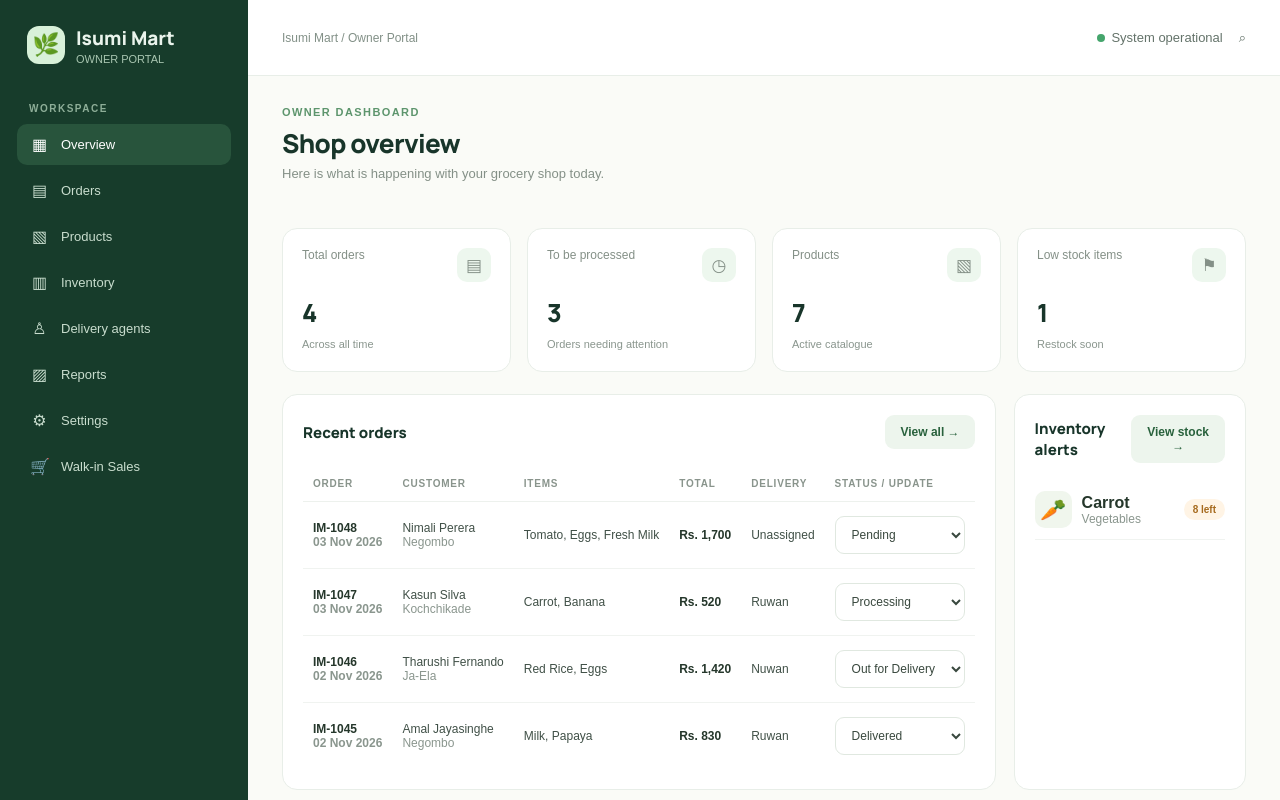
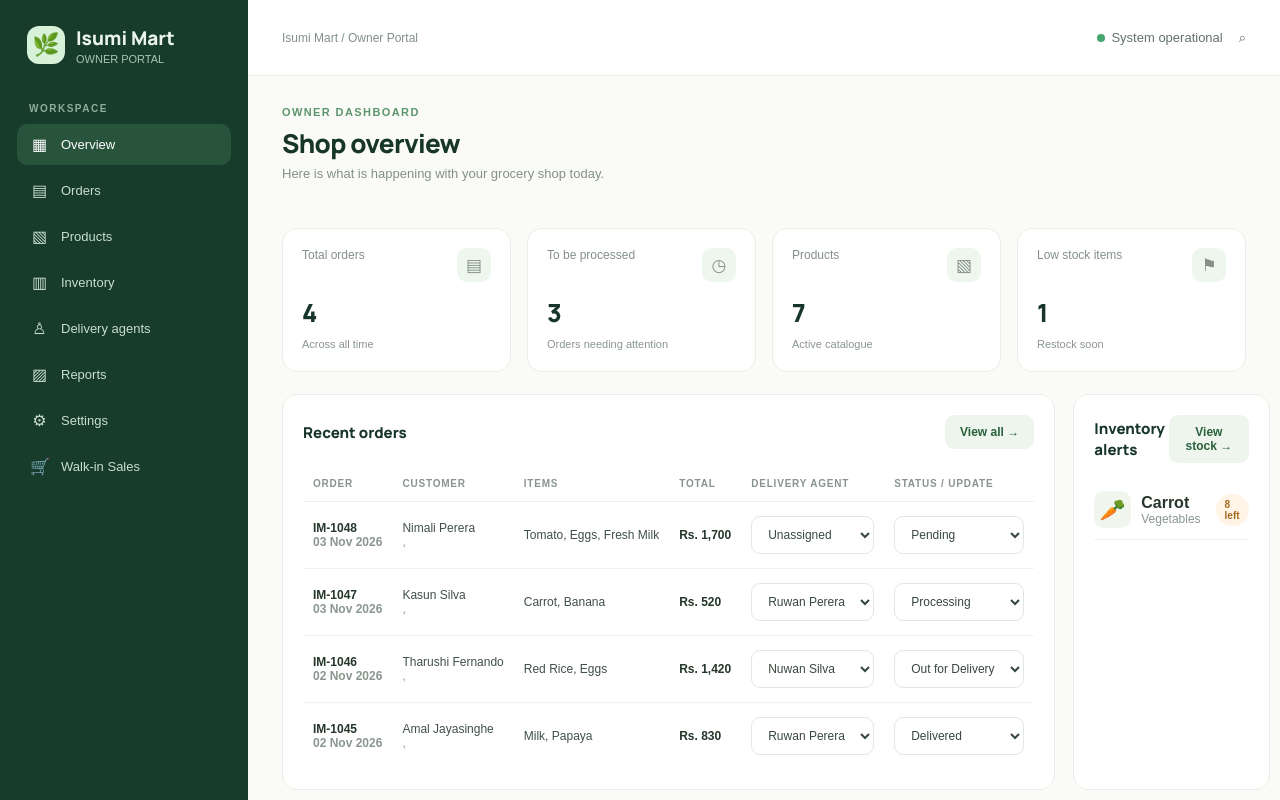
Before and after one commit to ISUMI-MART/Isumi_mart, a React app in the folder frontend/: page /owner in a window 1280 px wide. Shown: the top 800 px of the page. Built offline with nearby package versions, Linux system fonts and the light colour scheme; the HTML template or start-up script is replaced by a standard one.

Commit message:
feat: Enhance delivery agent assignment and order management in Owner portal

```diff
--- a/frontend/src/App.jsx
+++ b/frontend/src/App.jsx
@@ -1,79 +1,3 @@
-// import { Routes, Route } from "react-router-dom";
-// import './App.css';
-
-// // Import your pages from the pages folder
-// import { useState } from "react";
-// import Home from "./pages/Home";
-// import Products from "./pages/Products";
-// import ProductDetails from "./pages/ProductDetails";
-// import Cart from "./pages/Cart";
-// import CheckoutAddress from "./pages/CheckoutAddress";
-// import CheckoutSummary from "./pages/CheckoutSummary";
-// import OrderConfirmation from "./pages/OrderConfirmation";
-
-// // Import layout components if needed
-// import Navbar from "./components/Navbar";
-// import Footer from "./components/Footer";
-
-
-
-// function App() {
-
-//   const [cart, setCart] = useState([]);
-
-//   const addToCart = (product) => {
-//     setCart((prevCart) => {
-//       const existingItem = prevCart.find(
-//         (item) => item.id === product.id
-//       );
-
-//       if (existingItem) {
-//         return prevCart.map((item) =>
-//           item.id === product.id
-//             ? { ...item, quantity: item.quantity + 1 }
-//             : item
-//         );
-//       }
-
-//       return [...prevCart, { ...product, quantity: 1 }];
-//     });
-//   };
-
-//   const removeFromCart = (id) => {
-//     setCart((prevCart) =>
-//       prevCart.filter((item) => item.id !== id)
-//     );
-//   };
-
-//   const updateQuantity = (id, quantity) => {
-//     if (quantity < 1) return;
-
-//     setCart((prevCart) =>
-//       prevCart.map((item) =>
-//         item.id === id ? { ...item, quantity } : item
-//       )
-//     );
-//   };
-//   return (
-//     <>
-//       <Navbar />
-//       <Routes>
-//         <Route path="/" element={<Home addToCart={addToCart} />} />
-//         <Route path="/products" element={<Products addToCart={addToCart} />} />
-//         <Route path="/products/:id" element={<ProductDetails addToCart={addToCart} />} />
-//         <Route path="/cart" element={<Cart cart={cart} removeFromCart={removeFromCart} updateQuantity={updateQuantity}/>} />
-//         <Route path="/checkout/address" element={<CheckoutAddress />} />
-//         <Route path="/checkout/summary" element={<CheckoutSummary />} />
-//         <Route path="/order-confirmation" element={<OrderConfirmation />} />
-//       </Routes>
-//       <Footer />
-//     </>
-//   );
-// }
-
-// export default App;
-
-
 import { Routes, Route, Outlet, useNavigate } from "react-router-dom";
 import { useState } from "react";
 import "./App.css";
@@ -168,8 +92,6 @@ const [agentId, setAgentId] = useState(
   const [deliveryOrders, setDeliveryOrders] = useState(
     readDeliveryOrders
   );
-
-
 
   // Customer cart functions
   const addToCart = (product) => {
@@ -309,6 +231,22 @@ const placeOrder = ({ address }) => {
     return newOrder;
   };
 
+  // Assign delivery agent to an order
+const assignDeliveryAgent = (id, agent) => {
+  const updatedOrders = orders.map((order) =>
+    order.id === id
+      ? { ...order, agent: agent || null }
+      : order
+  );
+
+  setOrders(updatedOrders);
+
+  localStorage.setItem(
+    "isumi-orders",
+    JSON.stringify(updatedOrders)
+  );
+};
+
   // Delivery login
   const loginAgent = (id) => {
     sessionStorage.setItem("isumi-agent-login", "yes");
@@ -372,13 +310,13 @@ const saveDeliveryOrders = (updatedOrders) => {
 
         <Route
           path="/checkout/address"
-          element={<CheckoutAddress cart={cart}/>}
+          element={<CheckoutAddress cart={cart} />}
         />
 
         <Route
           path="/checkout/summary"
           element={<CheckoutSummary cart={cart}
-      placeOrder={placeOrder}/>}
+            placeOrder={placeOrder} />}
         />
 
         <Route
@@ -398,6 +336,7 @@ const saveDeliveryOrders = (updatedOrders) => {
   products={products}
   orders={orders}
   updateOrder={updateOrder}
+  assignDeliveryAgent={assignDeliveryAgent}
   navigate={navigate}
 />
           }
@@ -409,6 +348,7 @@ const saveDeliveryOrders = (updatedOrders) => {
             <Orders
   orders={orders}
   updateOrder={updateOrder}
+  assignDeliveryAgent={assignDeliveryAgent}
 />
           }
         />
--- a/frontend/src/components/owner/TableOrders.jsx
+++ b/frontend/src/components/owner/TableOrders.jsx
@@ -1,7 +1,11 @@
 
 import { money } from "../../data/ownerData";
 
-function TableOrders({ orders, updateOrder }) {
+function TableOrders({
+  orders,
+  updateOrder,
+  assignDeliveryAgent
+}) {
   return (
     <div className="tablewrap">
       <table>
@@ -11,7 +15,7 @@ function TableOrders({ orders, updateOrder }) {
             <th>Customer</th>
             <th>Items</th>
             <th>Total</th>
-            <th>Delivery</th>
+            <th>Delivery Agent</th>
             <th>Status / update</th>
           </tr>
         </thead>
@@ -25,14 +29,53 @@ function TableOrders({ orders, updateOrder }) {
               </td>
 
               <td>
-                {o.customer}
-                <div className="muted">{o.address}</div>
+                {o.customer || o.address?.fullName || "Walk-in Customer"}
+
+                <div className="muted">
+                  {o.address
+                    ? `${o.address.street || ""}, ${o.address.city || ""}`
+                    : ""}
+                </div>
+
+                <div className="muted">
+                  {o.address?.phone || ""}
+                </div>
               </td>
 
-              <td>{o.items}</td>
-              <td className="strong">{money(o.total)}</td>
-              <td>{o.agent}</td>
+              <td>
+                {Array.isArray(o.items)
+                  ? o.items.map((item) => (
+                      <div key={item.id}>
+                        {item.name} × {item.quantity}
+                      </div>
+                    ))
+                  : o.items || "-"}
+              </td>
 
+              <td className="strong">
+                {money(o.total)}
+              </td>
+
+              {/* Assign delivery agent */}
+              <td>
+                <select
+                  className="field"
+                  value={
+                    typeof o.agent === "string"
+                      ? o.agent
+                      : o.agent?.shortName || ""
+                  }
+                  onChange={(e) =>
+                    assignDeliveryAgent(o.id, e.target.value)
+                  }
+                >
+                  <option value="">Unassigned</option>
+                  <option value="Ruwan">Ruwan Perera</option>
+                  <option value="Nuwan">Nuwan Silva</option>
+                </select>
+              </td>
+
+              {/* Update order status */}
               <td>
                 <select
                   className="field"
@@ -42,6 +85,7 @@ function TableOrders({ orders, updateOrder }) {
                   }
                 >
                   {[
+                    "Order Placed",
                     "Pending",
                     "Processing",
                     "Out for Delivery",
--- a/frontend/src/pages/Owner/Orders.jsx
+++ b/frontend/src/pages/Owner/Orders.jsx
@@ -13,7 +13,10 @@ function Orders({ orders, updateOrder }) {
     const matchesSearch = [
   order.id,
   order.customer,
-      order.address,
+  order.address?.fullName,
+  order.address?.phone,
+  order.address?.street,
+  order.address?.city,
 ]
   .join(" ")
   .toLowerCase()
```
Lines whose indentation alone changed are shown as unchanged.
